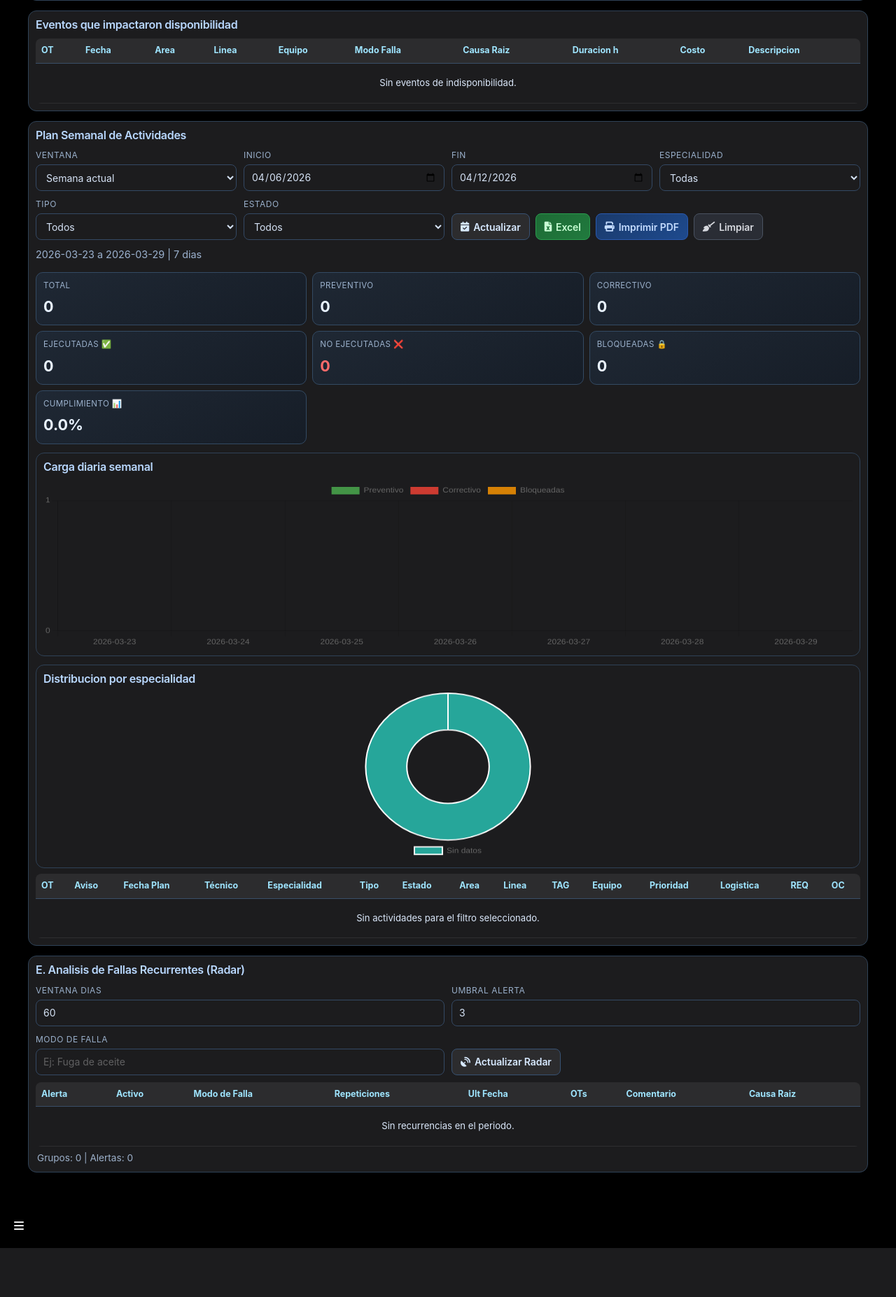
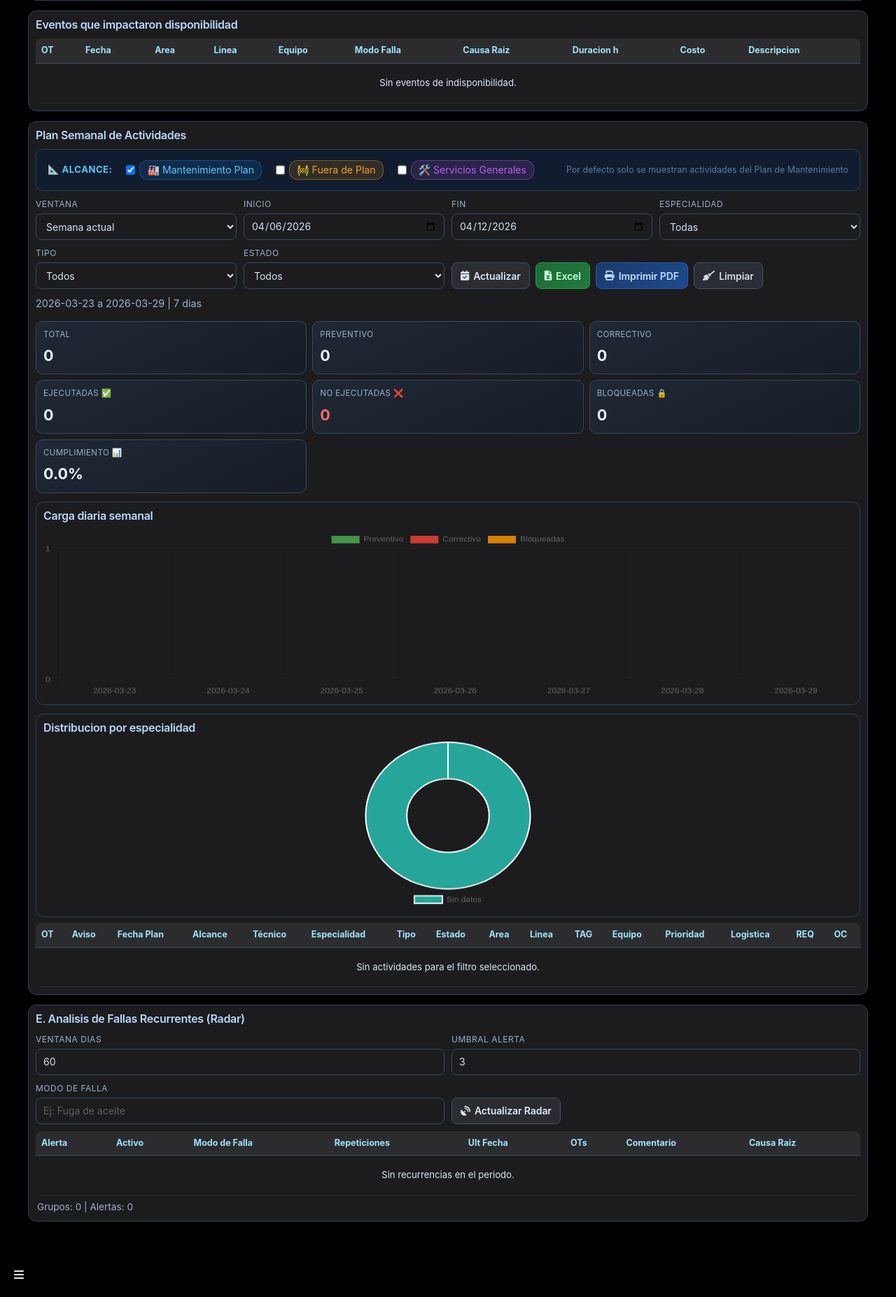
Before and after one commit to bryamlazo166/cmms-app, a Flask app: page /reportes in a window 1280 px wide. Shown: the part 1830-3684 px from the top of the page at 70% size. Before the commit the page ends 3614 px from the top, so only its background shows below. Run offline with Flask 3, Linux system fonts and the light colour scheme; a user stored in the database is signed in; data that the repository does not hold is empty; parts of the project's set-up code (start-up, migrations or seed data) failed here and were passed over; some libraries are stand-ins or nearby versions.

Commit message:
feat(reportes): filtro de alcance en plan semanal — Opcion C
- Por defecto el plan semanal muestra SOLO actividades de alcance PLAN
  (mantenimiento de equipos inventariados) → KPIs limpios para jefatura
- Tres checkboxes visibles: 🏭 Plan (activado) / 🚧 Fuera de Plan / 🛠️ General
- El backend recibe param scope=PLAN,FUERA_PLAN,GENERAL y filtra las OTs
  resolviendo el scope desde el aviso vinculado (sin campo nuevo en BD)
- Columna "Alcance" con badge de color en la tabla semanal
- Excel export incluye columna Alcance
- Boton Limpiar resetea scope a solo Plan
- Nota informativa debajo de los checkboxes explica el comportamiento por defecto

Co-Authored-By: Claude Opus 4.6 (1M context) <noreply@anthropic.com>

```diff
--- a/routes/reports_routes.py
+++ b/routes/reports_routes.py
@@ -653,6 +653,12 @@ def register_reports_routes(
         raw_mtto = (request.args.get('maintenance_type') or '').strip()
         wanted_mtto = _normalize_maintenance_type(raw_mtto) if raw_mtto else ''
 
+        # Scope filter — default: solo PLAN (para KPIs limpios)
+        raw_scope = (request.args.get('scope') or 'PLAN').strip()
+        wanted_scopes = [s.strip().upper() for s in raw_scope.split(',') if s.strip()]
+        if not wanted_scopes:
+            wanted_scopes = ['PLAN']
+
         lines = Line.query.all()
         systems = System.query.all()
         components = Component.query.all()
@@ -715,6 +721,11 @@ def register_reports_routes(
 
             specialty_value = _specialty_for_ot(ot)
             if wanted_specialty and specialty_value != wanted_specialty:
+                continue
+
+            # Resolver scope desde el aviso vinculado (sin campo propio en OT)
+            ot_scope = (ot.notice.scope if ot.notice and ot.notice.scope else 'PLAN').upper()
+            if wanted_scopes and ot_scope not in wanted_scopes:
                 continue
 
             req_total = 0
@@ -783,6 +794,7 @@ def register_reports_routes(
                 'req_codes': sorted(set(req_codes)),
                 'po_codes': sorted(set(po_codes)),
                 'technician': tech_map.get(str(ot.technician_id), ot.technician_id or '-'),
+                'scope': ot_scope,
             })
 
         items.sort(key=lambda row: (row['scheduled_date'], row['area'], row['line'], row['equipment'], row['code']))
@@ -841,6 +853,7 @@ def register_reports_routes(
                     'status': wanted_status or None,
                     'specialty': wanted_specialty or None,
                     'maintenance_type': wanted_mtto or None,
+                    'scope': wanted_scopes,
                 }
             },
             'summary': {
@@ -877,6 +890,7 @@ def register_reports_routes(
                         'Codigo OT': row.get('code'),
                         'Aviso': row.get('notice_code'),
                         'Fecha Plan': row.get('scheduled_date'),
+                        'Alcance': row.get('scope', 'PLAN'),
                         'Tecnico Asignado': row.get('technician', '-'),
                         'Cant Tecnicos': row.get('tech_count'),
                         'Especialidad': row.get('specialty'),
--- a/static/js/reports.js
+++ b/static/js/reports.js
@@ -76,6 +76,12 @@ function currentExecutiveFilters() {
 }
 
 function currentWeeklyFilters() {
+    // Construir param scope como lista separada por comas
+    const scopes = [];
+    if (document.getElementById("scopePlan")?.checked)      scopes.push("PLAN");
+    if (document.getElementById("scopeFueraPlan")?.checked) scopes.push("FUERA_PLAN");
+    if (document.getElementById("scopeGeneral")?.checked)   scopes.push("GENERAL");
+
     return {
         window: document.getElementById("weeklyWindow").value || "current_week",
         start_date: document.getElementById("weeklyStartDate").value || null,
@@ -85,7 +91,8 @@ function currentWeeklyFilters() {
         status: document.getElementById("weeklyStatus").value || null,
         area_id: document.getElementById("filterArea").value || null,
         line_id: document.getElementById("filterLine").value || null,
-        equipment_id: document.getElementById("filterEquipment").value || null
+        equipment_id: document.getElementById("filterEquipment").value || null,
+        scope: scopes.length ? scopes.join(",") : "PLAN",
     };
 }
 
@@ -406,10 +413,16 @@ function drawWeeklySpecialty(summary) {
     });
 }
 
+function scopeBadgeReport(scope) {
+    if (scope === 'FUERA_PLAN') return '<span class="pill" style="background:#FF9F0A22;color:#FF9F0A;border:1px solid #FF9F0A55">🚧 F.Plan</span>';
+    if (scope === 'GENERAL')    return '<span class="pill" style="background:#BF5AF222;color:#BF5AF2;border:1px solid #BF5AF255">🛠️ General</span>';
+    return '<span class="pill pill-cyan">🏭 Plan</span>';
+}
+
 function renderWeeklyTable(items) {
     const tbody = document.getElementById("tableWeeklyBody");
     if (!items || items.length === 0) {
-        tbody.innerHTML = '<tr><td colspan="15" class="muted-cell">Sin actividades para el filtro seleccionado.</td></tr>';
+        tbody.innerHTML = '<tr><td colspan="16" class="muted-cell">Sin actividades para el filtro seleccionado.</td></tr>';
         return;
     }
 
@@ -427,6 +440,7 @@ function renderWeeklyTable(items) {
             <td><a class="weekly-ot-link" href="/ordenes">${i.code || "-"}</a></td>
             <td>${i.notice_code || "-"}</td>
             <td>${i.scheduled_date || "-"}</td>
+            <td>${scopeBadgeReport(i.scope)}</td>
             <td style="font-weight:600;color:#a8d8ff">${i.technician || "-"}</td>
             <td>${i.specialty || "-"}</td>
             <td>${i.maintenance_type || "-"}</td>
@@ -545,6 +559,10 @@ async function initReports() {
         document.getElementById("weeklySpecialty").value = "";
         document.getElementById("weeklyType").value = "";
         document.getElementById("weeklyStatus").value = "";
+        // Resetear scope al default (solo Plan)
+        document.getElementById("scopePlan").checked = true;
+        document.getElementById("scopeFueraPlan").checked = false;
+        document.getElementById("scopeGeneral").checked = false;
         loadWeeklyPlan();
     });
 
--- a/templates/reports.html
+++ b/templates/reports.html
@@ -117,6 +117,25 @@
 
     <section class="table-panel">
         <h3>Plan Semanal de Actividades</h3>
+
+        <!-- Filtro de Alcance — fila separada, prominente -->
+        <div style="background:#111d2e; border:1px solid #2a3f5a; border-radius:10px; padding:10px 16px; margin-bottom:10px; display:flex; align-items:center; gap:20px; flex-wrap:wrap;">
+            <span style="color:#5AC8FA; font-size:.82rem; font-weight:700; text-transform:uppercase; letter-spacing:.5px;">📐 Alcance:</span>
+            <label style="display:flex;align-items:center;gap:6px;cursor:pointer;color:#a8d8ff;font-size:.88rem">
+                <input type="checkbox" id="scopePlan" checked onchange="loadWeeklyPlan()">
+                <span style="background:#0A84FF22;border:1px solid #0A84FF66;padding:2px 10px;border-radius:12px;color:#5AC8FA">🏭 Mantenimiento Plan</span>
+            </label>
+            <label style="display:flex;align-items:center;gap:6px;cursor:pointer;color:#a8d8ff;font-size:.88rem">
+                <input type="checkbox" id="scopeFueraPlan" onchange="loadWeeklyPlan()">
+                <span style="background:#FF9F0A22;border:1px solid #FF9F0A66;padding:2px 10px;border-radius:12px;color:#FF9F0A">🚧 Fuera de Plan</span>
+            </label>
+            <label style="display:flex;align-items:center;gap:6px;cursor:pointer;color:#a8d8ff;font-size:.88rem">
+                <input type="checkbox" id="scopeGeneral" onchange="loadWeeklyPlan()">
+                <span style="background:#BF5AF222;border:1px solid #BF5AF266;padding:2px 10px;border-radius:12px;color:#BF5AF2">🛠️ Servicios Generales</span>
+            </label>
+            <small id="scopeNote" style="color:#5a7aa0; font-size:.78rem; margin-left:auto">Por defecto solo se muestran actividades del Plan de Mantenimiento</small>
+        </div>
+
         <div class="weekly-toolbar">
             <div class="filter-block"><label>Ventana</label><select id="weeklyWindow"><option value="current_week">Semana actual</option><option value="next_week">Semana siguiente</option><option value="weekend">Fin de semana</option><option value="custom">Personalizado</option></select></div>
             <div class="filter-block"><label>Inicio</label><input type="date" id="weeklyStartDate"></div>
@@ -144,7 +163,7 @@
             <article class="panel"><h3>Distribucion por especialidad</h3><canvas id="chartWeeklySpecialty"></canvas></article>
         </section>
 
-        <div class="table-wrap" style="max-height:420px;"><table><thead><tr><th>OT</th><th>Aviso</th><th>Fecha Plan</th><th>Técnico</th><th>Especialidad</th><th>Tipo</th><th>Estado</th><th>Area</th><th>Linea</th><th>TAG</th><th>Equipo</th><th>Prioridad</th><th>Logistica</th><th>REQ</th><th>OC</th></tr></thead><tbody id="tableWeeklyBody"><tr><td colspan="15" class="muted-cell">Cargando plan semanal...</td></tr></tbody></table></div>
+        <div class="table-wrap" style="max-height:420px;"><table><thead><tr><th>OT</th><th>Aviso</th><th>Fecha Plan</th><th>Alcance</th><th>Técnico</th><th>Especialidad</th><th>Tipo</th><th>Estado</th><th>Area</th><th>Linea</th><th>TAG</th><th>Equipo</th><th>Prioridad</th><th>Logistica</th><th>REQ</th><th>OC</th></tr></thead><tbody id="tableWeeklyBody"><tr><td colspan="16" class="muted-cell">Cargando plan semanal...</td></tr></tbody></table></div>
     </section>
 
     <section class="table-panel">
```
